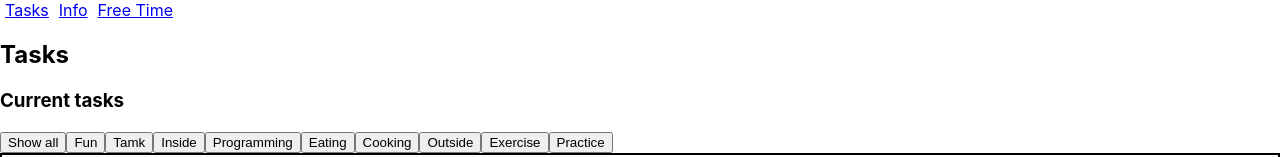
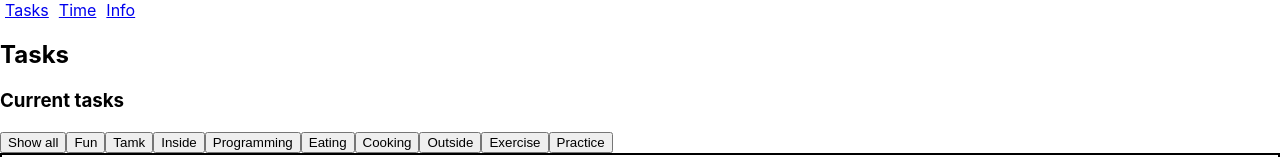
Before and after one commit to tune-ever/react-harjoitustyo-syksy-2022-tamk, a React (Create React App) app: page / in a window 1280 px wide. Shown: the top 157 px of the page. Built offline with nearby package versions, Linux system fonts and the light colour scheme; data requests are answered from the project's data file.

Commit message:
Renamed free time page to Time.

```diff
--- a/src/App.js
+++ b/src/App.js
@@ -3,11 +3,11 @@ import React from "react";
 import { BrowserRouter, Routes, Route, Link } from "react-router-dom";
 import Tasks from "./components/Tasks.js";
 import Info from "./components/Info.js";
-import FreeTime from "./components/FreeTime.js";
+import Time from "./components/Time.js";
 
 function App() {
   const navStyle = {
-    padding: 5
+    padding: 5,
   };
   return (
     <BrowserRouter>
@@ -15,17 +15,17 @@ function App() {
         <Link style={navStyle} to="/">
           Tasks
         </Link>
+        <Link style={navStyle} to="/Time">
+          Time
+        </Link>
         <Link style={navStyle} to="/info">
           Info
-        </Link>
-        <Link style={navStyle} to="/freeTime">
-          Free Time
         </Link>
       </nav>
       <Routes>
         <Route path="/" element={<Tasks />} />
+        <Route path="/time" element={<Time />} />
         <Route path="/info" element={<Info />} />
-        <Route path="/freeTime" element={<FreeTime />} />
       </Routes>
     </BrowserRouter>
   );
```
